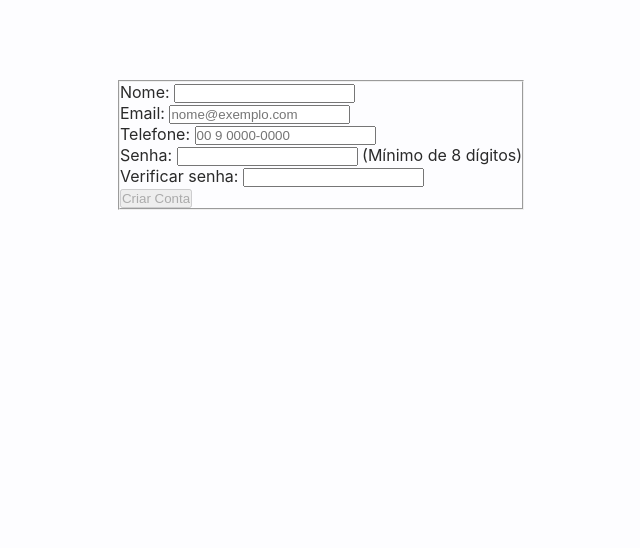
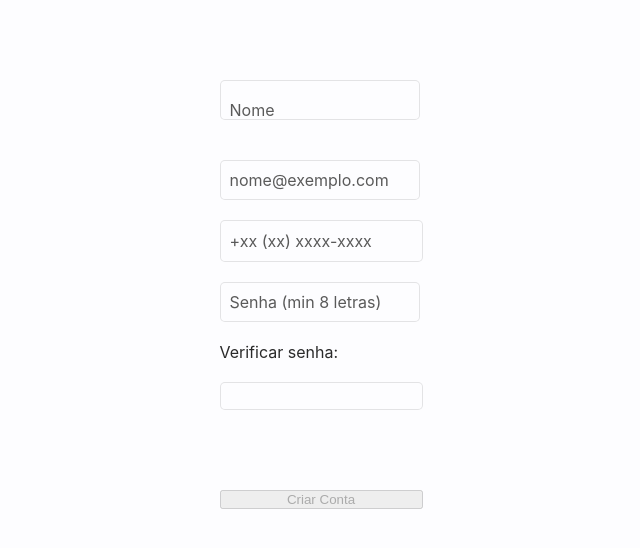
Before and after one commit to criperrr/ecommerce-cti, a PHP site: page /login.html in a window 1280 px wide. Shown: the top 548 px of the page, without its empty margins (319-959 px from the left). Run offline with PHP 8.4, Linux system fonts and the light colour scheme.

Commit message:
add minimum style to login.html and added animations that cost my sanity

```diff
--- a/login.html
+++ b/login.html
@@ -5,22 +5,33 @@
     <meta charset="UTF-8">
     <meta name="viewport" content="width=device-width, initial-scale=1">
     <link rel="stylesheet" href="login.css">
+    <script src="scripts/script.js"></script>
+    <link rel="stylesheet" href="styles.css">
     <script src="scripts/login.js" defer></script>
     <title>Ecommerce</title>
 </head>
 
 <body>
     <main>
-        <form action="" method="post" id="form-register">
+        <form action="" class="form-cadastro" method="post" id="form-register">
             <fieldset>
-                <label for="name">Nome:</label>
-                <input type="text" name="name" id="name" required><br>
-                <label for="email">Email:</label>
-                <input type="email" name="email" id="email" pattern="[a-z0-9._%+-]+@[a-z0-9.-]+\.[a-z]{2,4}$" placeholder="nome@exemplo.com" required><br>
-                <label for="tel">Telefone:</label>
-                <input type="tel" name="tel" id="tel" placeholder="00 9 0000-0000" required><br>
-                <label for="pass">Senha:</label>
-                <input type="password" name="pass" id="pass" minlength="8" required><span> (Mínimo de 8 dígitos)</span><br>
+                <div class="text-placeholder-div">
+                    <label class="label-placeholder" for="name" >Nome</label>
+                    <input class="custom-input" type="text" name="name" id="name" required><br>
+                </div>
+                <div class="text-placeholder-div">
+                    <label class="label-placeholder" for="email" data-occult-text="Email">nome@exemplo.com</label>
+                    <input class="custom-input" type="email" name="email" id="email" pattern="[a-z0-9._%+-]+@[a-z0-9.-]+\.[a-z]{2,4}$"
+                        required>
+                </div>
+                <div class="text-placeholder-div">
+                    <label class="label-placeholder" data-occult-text="Telefone" for="tel">+xx (xx) xxxx-xxxx</label>
+                    <input class="custom-input" type="tel" name="tel" id="tel" required>
+                </div>
+                <div class="text-placeholder-div">
+                    <label class="label-placeholder" for="pass" data-occult-text="Senha">Senha (min 8 letras)</label>
+                    <input class="custom-input" type="password" name="pass" id="pass" minlength="8" required>
+                </div>
                 <label for="verify-pass">Verificar senha:</label>
                 <input type="password" name="verify-pass" id="verify-pass" minlength="8" required><br>
                 <p id="error"></p>
--- a/scripts/script.js
+++ b/scripts/script.js
@@ -5,26 +5,78 @@ document.addEventListener('DOMContentLoaded', function () {
     const accountForm = document.getElementById('account-form');
     const closeButton = document.querySelector('#account-dialog .close-button');
     const themeSelect = document.getElementById('toggle');
-    const emailInput = document.querySelector('#email');
-    const emailLabel = document.querySelector('#email-label');
-    const passwordInput = document.querySelector('#password');
-    const passwordLabel = document.querySelector('#password-label');
+    const textInputs = document.querySelectorAll('.custom-input');
 
-    emailInput.addEventListener('input', () => {
-        if(emailInput.value.trim() !== '') {
-            emailLabel.classList.add('filled');
+
+
+    textInputs.forEach((input) => {
+        const label = input.previousElementSibling;
+        const occultText = label.dataset.occultText;
+        const originalText = label.textContent || '';
+        let currentIntervals = [];
+
+        if (input.value.trim() !== '') {
+            label.classList.add('filled')
         } else {
-            emailLabel.classList.remove('filled');
-        }
+            label.classList.remove('filled')
+        } // verifica assim que o DOM carrega e faz o forEach.
+
+        input.addEventListener('input', () => {
+            if (input.value.trim() !== '') {
+                label.classList.add('filled')
+            } else {
+                label.classList.remove('filled')
+            }
+        });
+
+        function clearIntervals() {
+            currentIntervals.forEach(clearInterval);
+            currentIntervals = [];
+        };
+
+        const animateText = (label, newText) => {
+            clearIntervals(); // para todos os intervalos dentro do array
+            let currentText = label.textContent;
+            if (!occultText || input.value.trim() !== '') return;
+
+            const eraseInterval = setInterval(() => {
+                if (currentText.length > 0) {
+                    console.log("oi");
+                    currentText = currentText.slice(0, -1);
+                    label.textContent = currentText;
+                } else {
+                    clearInterval(eraseInterval); // se for 0 ent ele para o interval anterior e cria o typeinterval
+                    let i = 0;
+                    const typeInterval = setInterval(() => {
+                        if (i < newText.length) {
+                            label.textContent += newText[i];
+                            i++;
+                        } else {
+                            clearInterval(typeInterval);
+                        }
+
+                    }, 10);  //velocidade pra escrever
+                    currentIntervals.push(typeInterval); // colocar o typeinteval e o erase interval na array pra evitar q os dois rodem simultaneamente
+                }
+
+            }, 10); //velocidade pra apgar
+            currentIntervals.push(eraseInterval);
+        };
+
+        input.addEventListener('focus', () => {
+            if (occultText) {
+                animateText(label, occultText);
+            }
+        });
+
+        input.addEventListener('blur', () => {
+            if (input.value.trim() === '') {
+                animateText(label, originalText);
+            }
+        });
     })
 
-    passwordInput.addEventListener('input', () => {
-        if (passwordInput.value.trim() !== '') {
-            passwordLabel.classList.add('filled');
-        } else {
-            passwordLabel.classList.remove('filled');
-        }
-    })
+
 
     function applyTheme(theme){
         document.body.setAttribute('data-theme', theme);
--- a/styles.css
+++ b/styles.css
@@ -413,19 +413,21 @@ dialog form .save-button:hover {
     align-items: center;
     justify-content: center;
     position: relative;
-    width: 100%;
+    width: fit-content;
 
 }
 
 .label-placeholder {
     position: absolute;
-    left: 25px;
+    left: 10px;
     color: var(--text-muted);
     transition: all 0.3s ease-in-out;
 }
 
 .custom-input {
-
+    padding: 12px 10px;
+    min-width: 200px;
+    min-height: 40px;
     background-color: var(--primary-bg);
     color: var(--primary-text);
     border: 1px solid var(--border-color);
@@ -442,10 +444,15 @@ dialog form .save-button:hover {
     color: var(--text-muted);
 }
 
-.label-placeholder.filled, .text-placeholder-div:focus-within .label-placeholder {
-    transform: translateY(-15px) translateX(-10px);
+.label-placeholder {
+    cursor: text;
+}
+
+.label-placeholder.filled, .text-placeholder-div:focus-within .label-placeholder{
+    transform: translateY(-15px) translateX(-7px);
     font-size: 12px;
     background-color: var(--primary-bg);
+    cursor: auto;
     padding: 2px;
     border-radius: 7px;
     color: var(--accent-color);
@@ -482,3 +489,17 @@ a {
     text-decoration: none;
     transition: color 0.3s;
 }
+
+
+.form-cadastro {
+    display: flex;
+    flex-direction: column;
+    gap: 20px;
+}
+
+.form-cadastro fieldset {
+    border: none;
+    display: flex;
+    flex-direction: column;
+    gap: 20px;
+}
```
